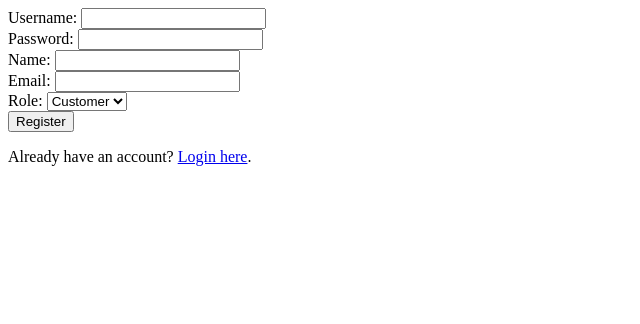
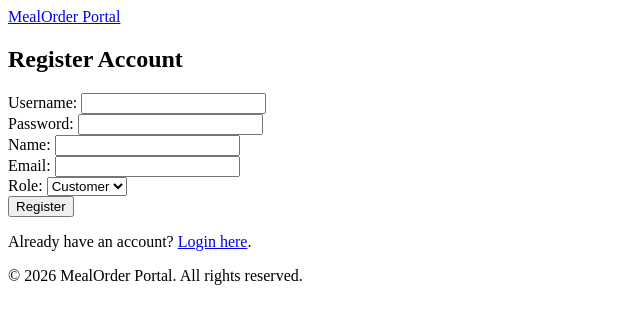
Before and after one commit to olasyusuf/BeckysKitchen, a Flask app: page /register in a window 1280 px wide. Shown: the top 324 px of the page, without its empty margins (0-640 px from the left). Run offline with Flask 3, Linux system fonts and the light colour scheme.

Commit message:
refactor login, register to use common base template

```diff
--- a/backend/templates/base.html
+++ b/backend/templates/base.html
@@ -0,0 +1,40 @@
+<!doctype html>
+<html lang="en">
+  <head>
+    <meta charset="UTF-8" />
+    <meta name="viewport" content="width=device-width, initial-scale=1.0" />
+    <title>Meal Order Management</title>
+    <link
+      rel="stylesheet"
+      href="{{ url_for('static', filename='css/style.css') }}"
+    />
+  </head>
+  <body>
+    <header class="site-header">
+      <nav class="navbar" aria-label="Main Navigation">
+        <a href="{{ url_for('index') }}" class="nav-brand">
+          MealOrder <span>Portal</span>
+        </a>
+
+        <div class="nav-links">
+          {% if session.get('user_id') %}
+            <span class="nav-user">
+              Hello, <strong>{{ session.get('username') }}</strong>
+            </span>
+            <a href="{{ url_for('logout') }}" class="btn-logout">
+              Logout
+            </a>
+          {% endif %}
+        </div>
+      </nav>
+    </header>
+    {% block content %} {% endblock %}
+
+    <footer class="site-footer">
+      <p>&copy; 2026 MealOrder Portal. All rights reserved.</p>
+    </footer>
+
+    <!-- Hook for Page-Specific Scripts -->
+    {% block extra_js %}{% endblock %}
+  </body>
+</html>
--- a/backend/templates/register.html
+++ b/backend/templates/register.html
@@ -1,11 +1,9 @@
-<!doctype html>
-<html lang="en">
-  <head>
-    <meta charset="UTF-8" />
-    <meta name="viewport" content="width=device-width, initial-scale=1.0" />
-    <title>Document</title>
-  </head>
-  <body>
+{% extends "base.html" %}
+{% block title %}{% endblock %}
+{% block content %}
+<div class="auth-grid">
+ <section class="card">
+ <h2>Register Account</h2>
     <form action="/register" method="POST">
       <div>
         <label for="username">Username:</label>
@@ -30,9 +28,10 @@
           <option value="ADMIN">Admin</option>
         </select>
       </div>
-      <button type="submit">Register</button>
+      <button type="submit" class="btn-primary">Register</button>
 
       <p>Already have an account? <a href="/login">Login here</a>.</p>
     </form>
-  </body>
-</html>
+  </section>
+</div>
+{% endblock %}
```
Also changed, not shown: backend/templates/login.html (+8 -10 lines).
